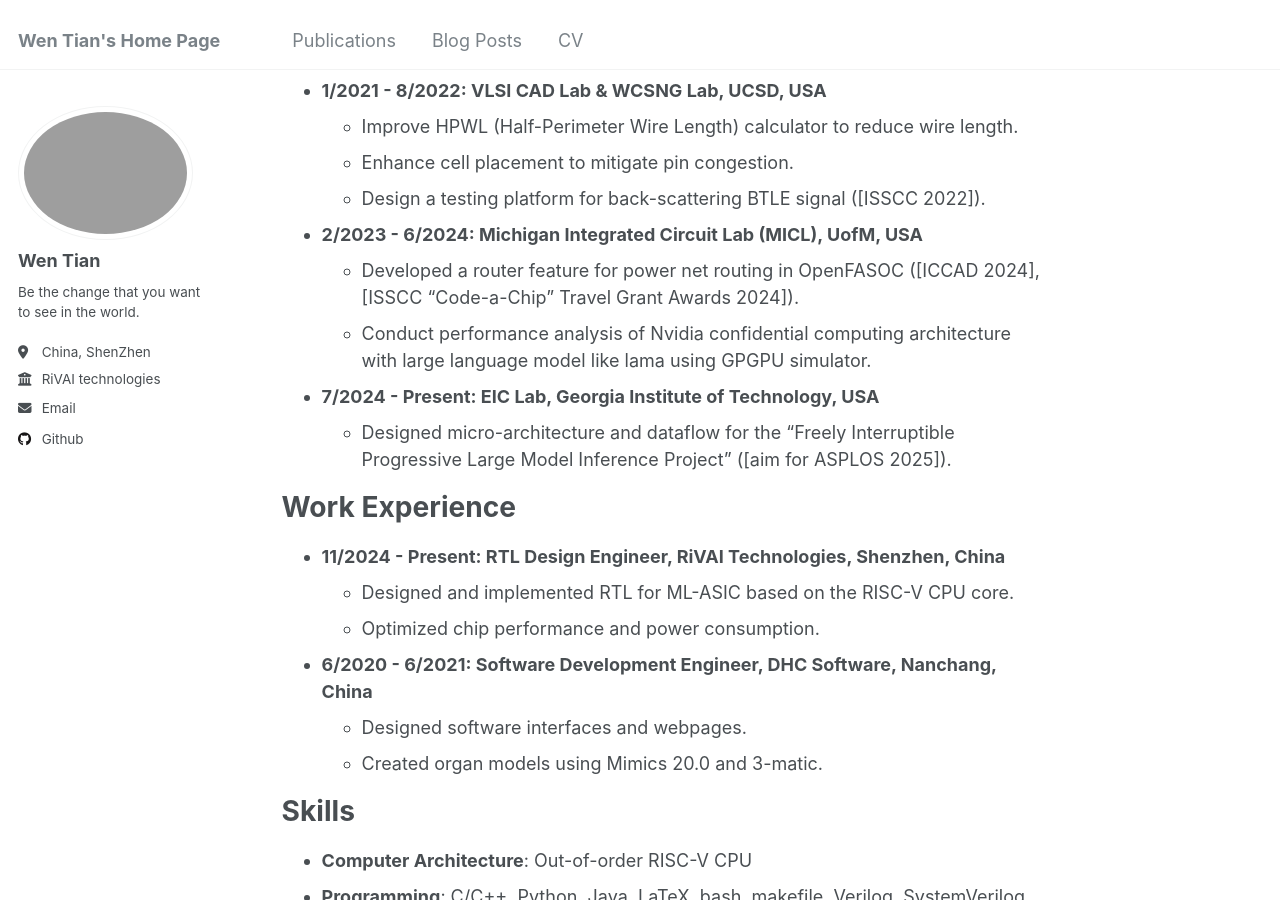
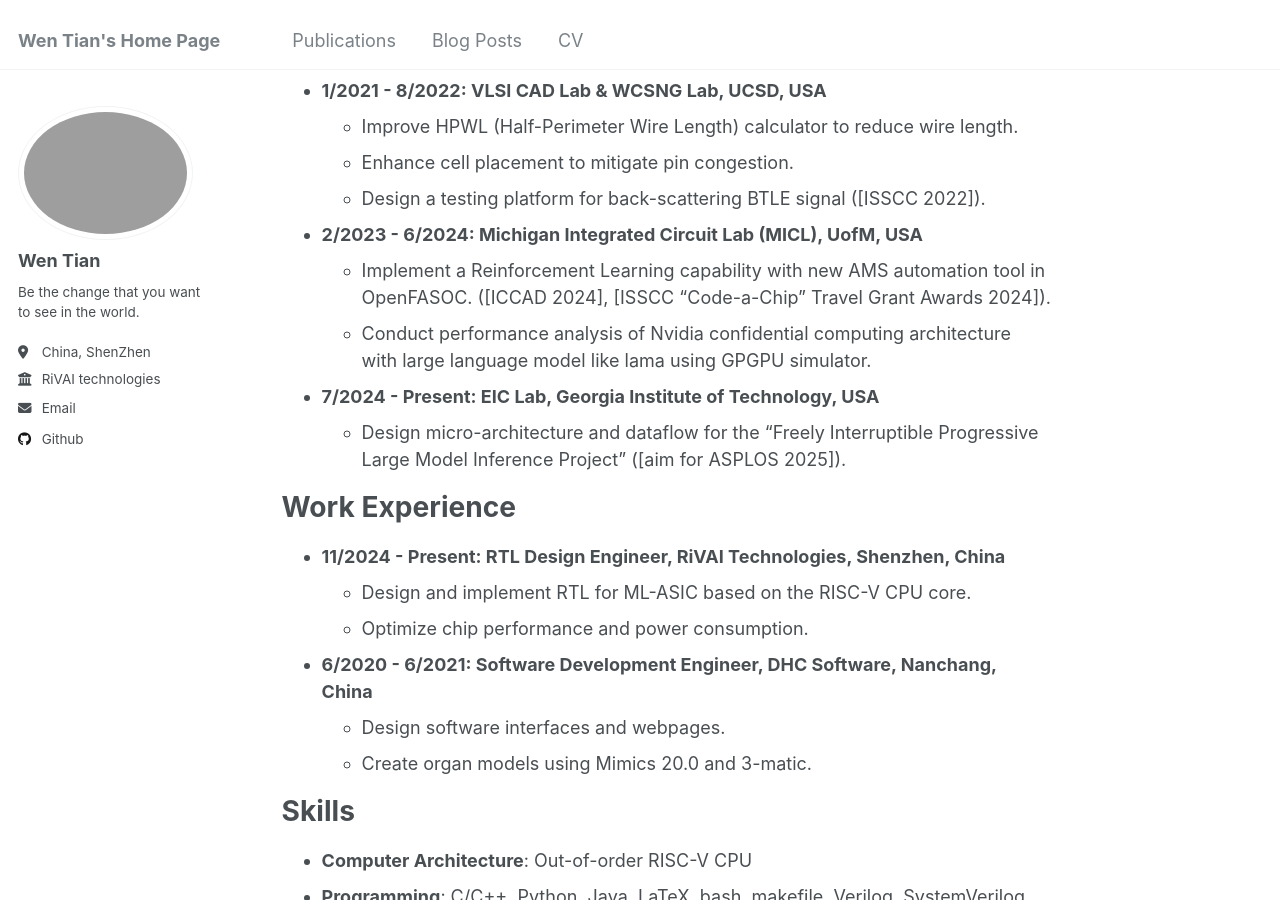
Before and after one commit to Wen-Tian-Pineapple/wen-tian-pineapple.github.io, a Jekyll site: the page built from _pages/cv.md, in a window 1280 px wide and 900 px high, scrolled down 603 px. Built offline with Jekyll 4.4.1, drawn with Linux system fonts in a browser that asks for light colours.

Commit message:
Update cv.md

```diff
--- a/_pages/cv.md
+++ b/_pages/cv.md
@@ -34,21 +34,21 @@ Research Experience
   - Design a testing platform for back-scattering BTLE signal ([ISSCC 2022]).
 
 * **2/2023 - 6/2024: Michigan Integrated Circuit Lab (MICL), UofM, USA**
-  - Developed a router feature for power net routing in OpenFASOC ([ICCAD 2024], [ISSCC "Code-a-Chip" Travel Grant Awards 2024]).
+  - Implement a Reinforcement Learning capability with new AMS automation tool in OpenFASOC. ([ICCAD 2024], [ISSCC "Code-a-Chip" Travel Grant Awards 2024]).
   - Conduct performance analysis of Nvidia confidential computing architecture with large language model like lama using GPGPU simulator.
 
 * **7/2024 - Present: EIC Lab, Georgia Institute of Technology, USA**
-  - Designed micro-architecture and dataflow for the "Freely Interruptible Progressive Large Model Inference Project" ([aim for ASPLOS 2025]).
+  - Design micro-architecture and dataflow for the "Freely Interruptible Progressive Large Model Inference Project" ([aim for ASPLOS 2025]).
 
 Work Experience
 ======
 * **11/2024 - Present: RTL Design Engineer, RiVAI Technologies, Shenzhen, China**
-  - Designed and implemented RTL for ML-ASIC based on the RISC-V CPU core.
-  - Optimized chip performance and power consumption.
+  - Design and implement RTL for ML-ASIC based on the RISC-V CPU core.
+  - Optimize chip performance and power consumption.
 
 * **6/2020 - 6/2021: Software Development Engineer, DHC Software, Nanchang, China**
-  - Designed software interfaces and webpages.
-  - Created organ models using Mimics 20.0 and 3-matic.
+  - Design software interfaces and webpages.
+  - Create organ models using Mimics 20.0 and 3-matic.
 
 Skills
 ======
```
